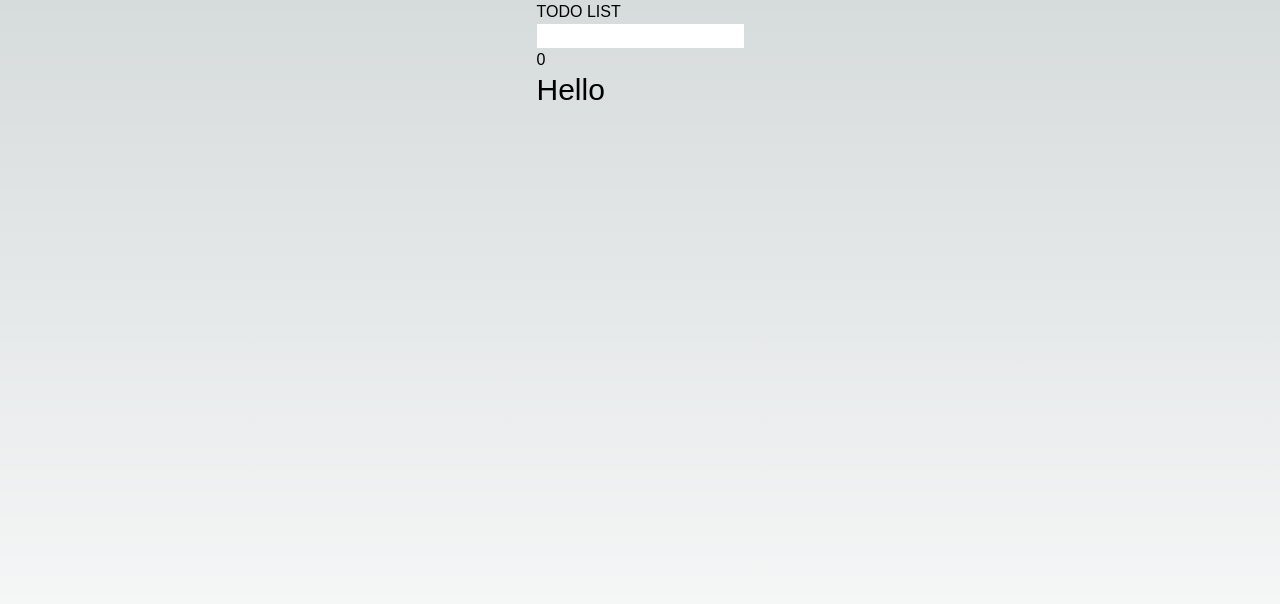
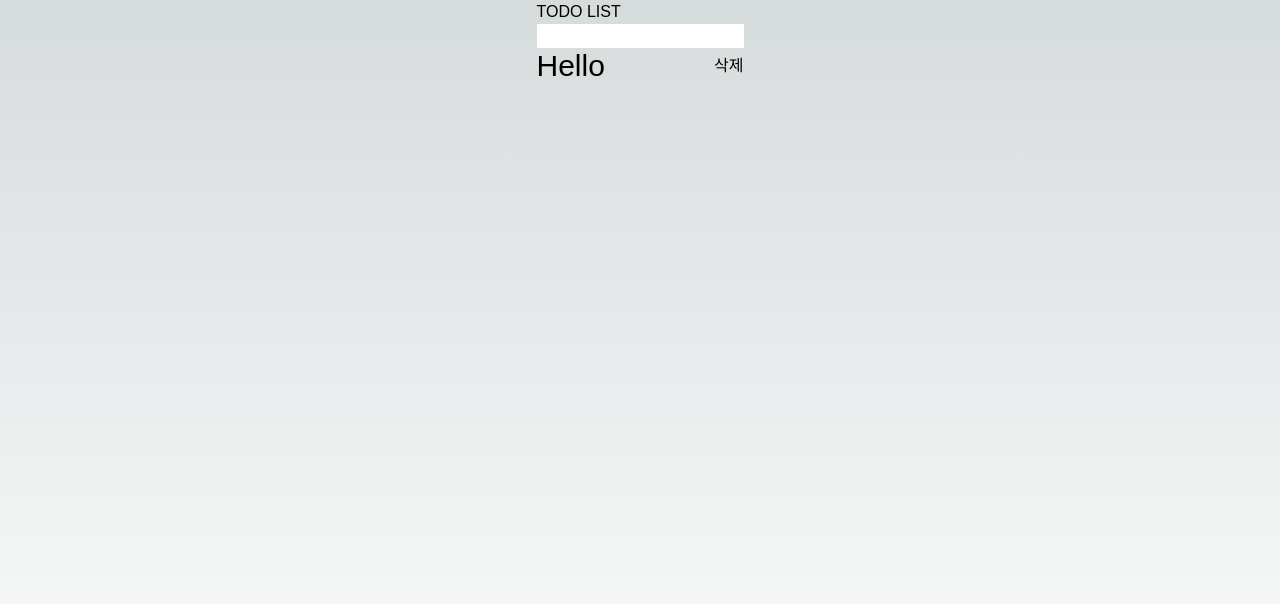
Before and after one commit to prove-ability/plan-b, a Next.js app: page / in a window 1280 px wide. Shown: the top 604 px of the page. Built offline with nearby package versions, Linux system fonts and the light colour scheme; a web font is replaced by a local one.

Commit message:
feat: todo 삭제 기능 추가
id 기준으로 삭제

```diff
--- a/src/components/Todos/index.tsx
+++ b/src/components/Todos/index.tsx
@@ -24,6 +24,11 @@ export default function Todos() {
     if (!message) return;
     addTodo(message);
   };
+  const deleteTodoById = (e: React.MouseEvent<HTMLButtonElement>) => {
+    const { id } = e.currentTarget.dataset;
+    if (!id) return;
+    setTodos(todos.filter((todo) => todo.id !== Number(id)));
+  };
   return (
     <>
       <h1>TODO LIST</h1>
@@ -32,9 +37,11 @@ export default function Todos() {
       </form>
       <ul>
         {todos.map(({ message, id }) => (
-          <li key={id}>
-            {id}
+          <li key={id} className="flex items-center justify-between">
             <h2 className="text-3xl">{message}</h2>
+            <button data-id={id} onClick={deleteTodoById}>
+              삭제
+            </button>
           </li>
         ))}
       </ul>
```
